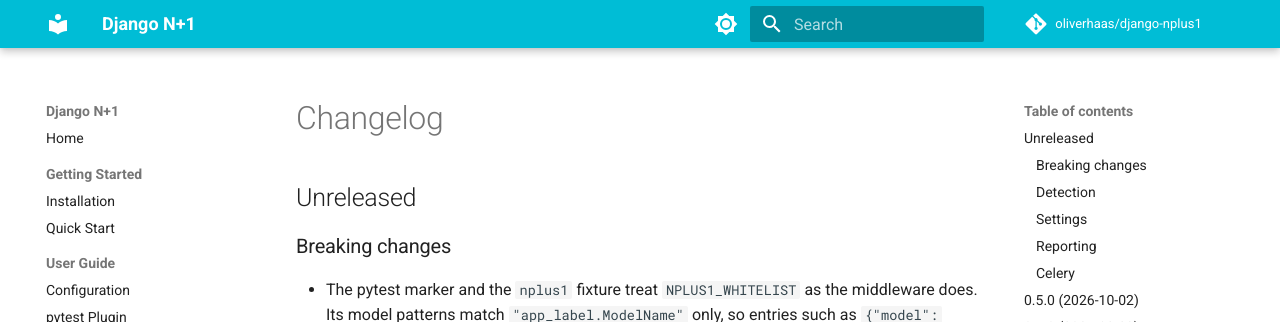
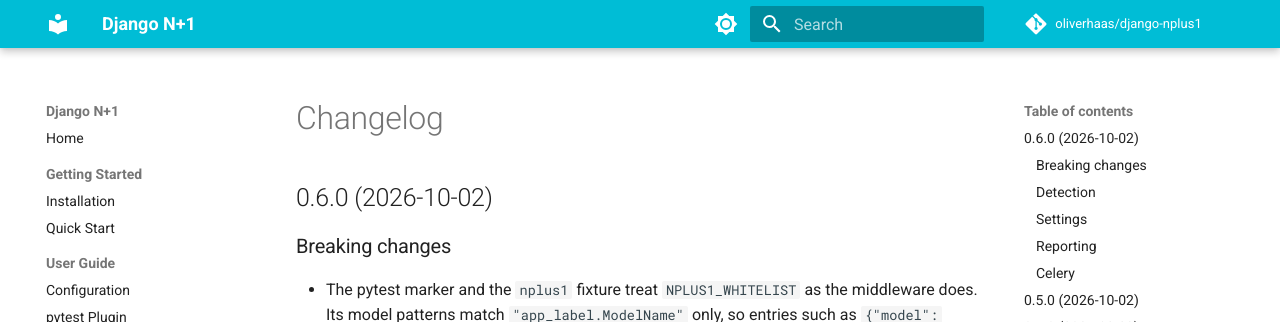
Before and after one commit to oliverhaas/django-nplus1, an MkDocs documentation site: the page built from docs/reference/changelog.md, in a window 1280 px wide and 900 px high. Shown: the top 322 px of the window. Built offline with MkDocs 1.6.1 and Material for MkDocs 9.7.7, drawn with Linux system fonts in a browser that asks for light colours; comment, search, counter and statistics services are not loaded; the version menu is left out.

Commit message:
chore: bump version to 0.6.0

```diff
--- a/docs/reference/changelog.md
+++ b/docs/reference/changelog.md
@@ -1,6 +1,6 @@
 # Changelog
 
-## Unreleased
+## 0.6.0 (2026-10-02)
 
 ### Breaking changes
 
--- a/pyproject.toml
+++ b/pyproject.toml
@@ -1,6 +1,6 @@
 [project]
 name = "django-nplus1"
-version = "0.5.0"
+version = "0.6.0"
 description = "N+1 query detection for Django"
 readme = "README.md"
 license = "MIT"
```
Also changed, not shown: 1 other file.
